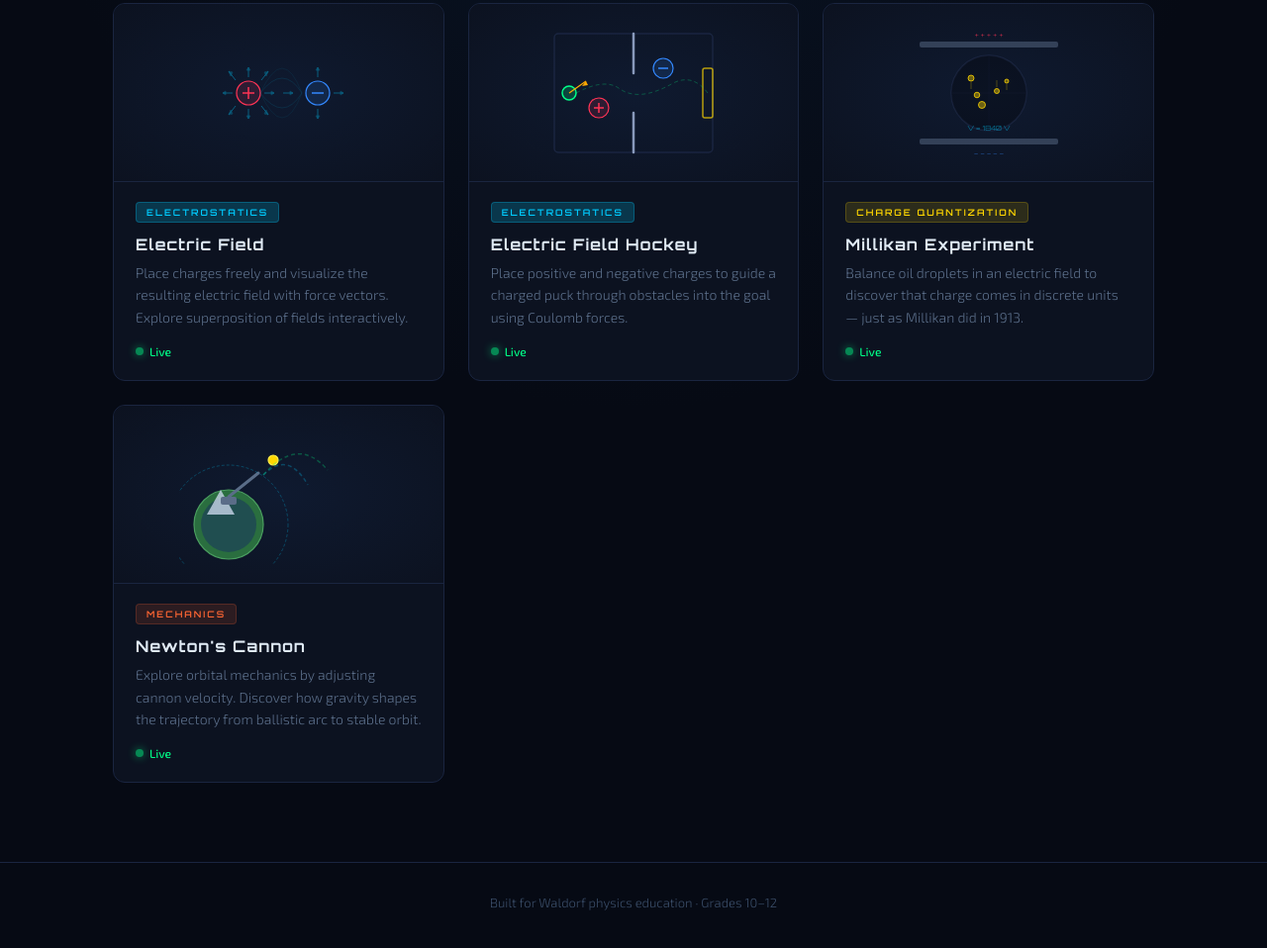
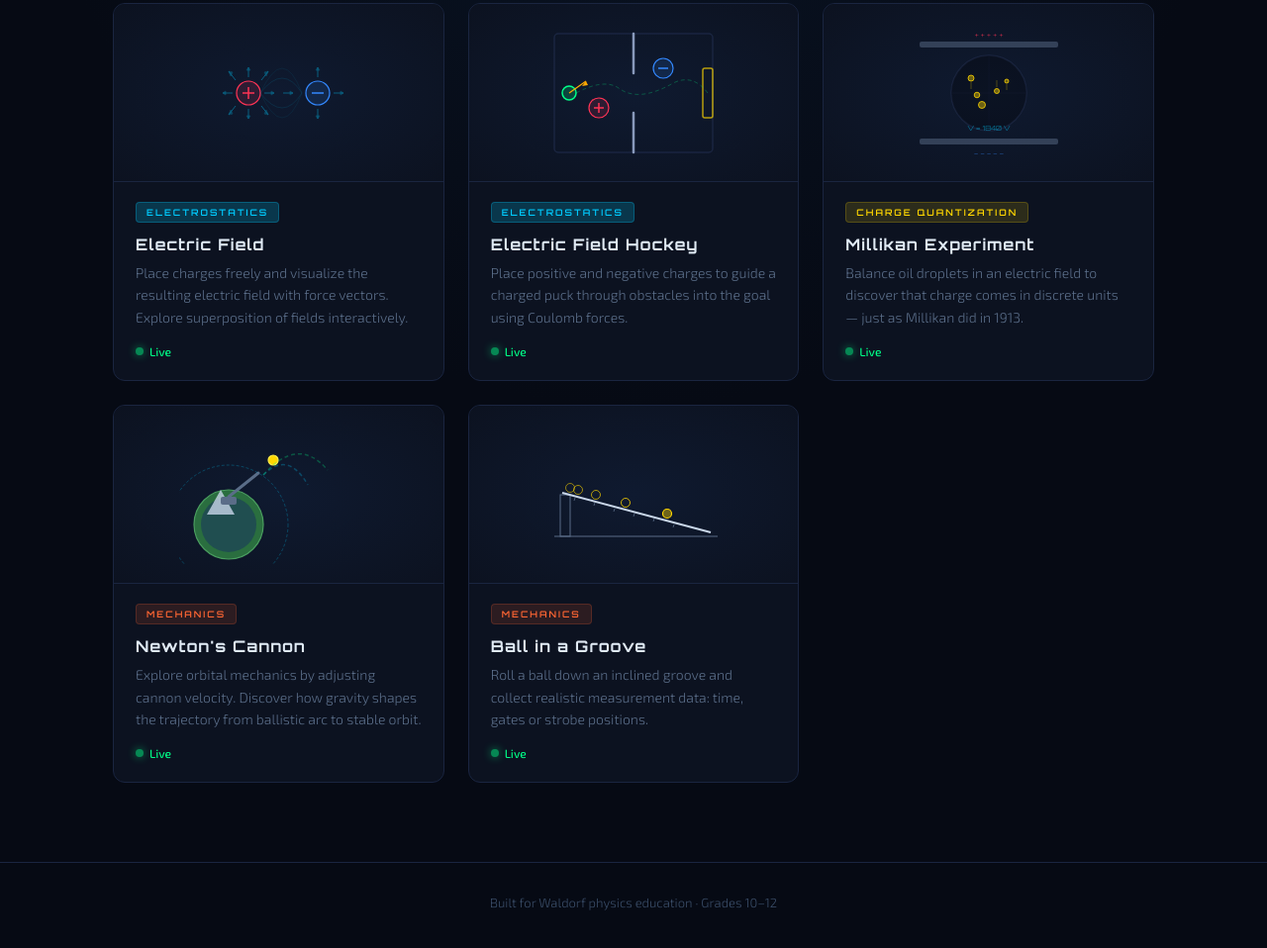
Before and after one commit to ans-sta/fiz-sim, a website: page index.html in a window 1280 px wide. Shown: the part 378-1336 px from the top of the page at 99% size. Drawn offline with Linux system fonts and the light colour scheme.

Commit message:
List Ball in a Groove (K-01) on the index page and document it
Co-Authored-By: Claude Opus 5.5 <noreply@anthropic.com>

```diff
--- a/index.html
+++ b/index.html
@@ -599,6 +599,37 @@
       </div>
     </a>
 
+    <!-- ══════ CARD 5: Ball in a groove ══════ -->
+    <a href="rolling-ball.html" class="card">
+      <div class="card-visual">
+        <svg width="200" height="140" viewBox="0 0 200 140">
+          <!-- Table -->
+          <line x1="20" y1="112" x2="185" y2="112" stroke="#5a6d88" stroke-width="1.2"/>
+          <!-- Support -->
+          <rect x="26" y="70" width="10" height="42" fill="none" stroke="#5a6d88" stroke-width="1"/>
+          <!-- Groove -->
+          <line x1="28" y1="68" x2="178" y2="108" stroke="#c8d6e8" stroke-width="2"/>
+          <!-- Strobe positions -->
+          <circle cx="36" cy="63" r="4.5" fill="none" stroke="#ffd70088" stroke-width="1"/>
+          <circle cx="44" cy="65" r="4.5" fill="none" stroke="#ffd70099" stroke-width="1"/>
+          <circle cx="62" cy="70" r="4.5" fill="none" stroke="#ffd700aa" stroke-width="1"/>
+          <circle cx="92" cy="78" r="4.5" fill="none" stroke="#ffd700cc" stroke-width="1"/>
+          <circle cx="134" cy="89" r="4.5" fill="#ffd70066" stroke="#ffd700" stroke-width="1.2"/>
+          <!-- Tape ticks -->
+          <path d="M 40 76 l 1 -3 M 60 81 l 1 -3 M 80 87 l 1 -3 M 100 92 l 1 -3 M 120 97 l 1 -3 M 140 103 l 1 -3" stroke="#5a6d88" stroke-width="0.8"/>
+        </svg>
+      </div>
+      <div class="card-body">
+        <div class="card-tag tag-mechanics" data-i18n="tagMechanics">Mechanics</div>
+        <div class="card-title" data-i18n="rollingTitle">Ball in a Groove</div>
+        <p class="card-desc" data-i18n="rollingDesc">Roll a ball down an inclined groove and collect realistic measurement data: time, gates or strobe positions.</p>
+        <div class="card-status status-live">
+          <div class="status-dot"></div>
+          <span data-i18n="statusLive">Live</span>
+        </div>
+      </div>
+    </a>
+
   </div>
 </main>
 
@@ -625,6 +656,8 @@ const TRANSLATIONS = {
     fieldDesc: "Place charges freely and visualize the resulting electric field with force vectors. Explore superposition of fields interactively.",
     cannonTitle: "Newton's Cannon",
     cannonDesc: "Explore orbital mechanics by adjusting cannon velocity. Discover how gravity shapes the trajectory from ballistic arc to stable orbit.",
+    rollingTitle: "Ball in a Groove",
+    rollingDesc: "Roll a ball down an inclined groove and collect realistic measurement data: time, gates or strobe positions.",
     statusLive: "Live",
     statusDev: "In development",
     statusPlanned: "Planned",
@@ -647,6 +680,8 @@ const TRANSLATIONS = {
     fieldDesc: "Brīvi novieto lādiņus un vizualizē elektrisko lauku ar spēka vektoriem. Interaktīvi izpēti lauku superpozīciju.",
     cannonTitle: "Ņūtona lielgabals",
     cannonDesc: "Izpēti orbitālo mehāniku, mainot lielgabala ātrumu. Atklāj, kā gravitācija veido trajektoriju no ballistiska loka līdz stabilai orbītai.",
+    rollingTitle: "Lodīte renītē",
+    rollingDesc: "Palaid lodīti pa slīpu renīti un iegūsti ticamus mērījumu datus: laiku, vārtu laikus vai stroboskopa attēlu.",
     statusLive: "Aktīvs",
     statusDev: "Izstrādē",
     statusPlanned: "Plānots",
```
Also changed, not shown: README.md.
